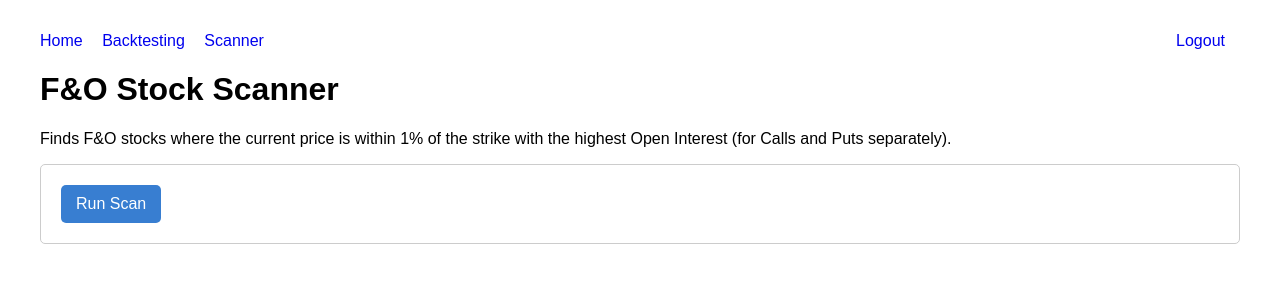
After one commit to nileshumbare3-commits/KITE-LOGIN-PAGE, a Flask app: template templates/scanner.html in a window 1280 px wide. The commit adds this page. Shown: the top 300 px of the page. Run offline with Flask 3, Linux system fonts and the light colour scheme; the template is opened without the code that fills it, so the values that code supplies are empty.

Commit message:
feat: Add F&O stock scanner for high OI strikes
This commit adds a new scanner feature to the trading terminal.

Key features:
- A new `/scanner` route and `scanner.html` template provide the user interface.
- A 'Run Scan' button initiates the scanning process.
- The backend `run_scanner` function efficiently processes all F&O stocks:
  - It identifies the nearest monthly expiry for all stock options.
  - It fetches the LTP for all underlying stocks in a single batch API call.
  - It uses pandas `groupby` to efficiently process options for each stock.
  - It finds the Call strike and the Put strike with the highest Open Interest for each stock.
  - It identifies and returns stocks where the LTP is within 1% of either of these high-OI strikes.
- The results are displayed in a clear table on the scanner page.

```diff
--- a/app.py
+++ b/app.py
@@ -96,6 +96,21 @@ def backtest():
             return render_template("backtest.html", error=str(e))
     return render_template("backtest.html", results=None)
 
+@app.route("/scanner", methods=["GET", "POST"])
+def scanner():
+    if "access_token" not in session:
+        return redirect("/")
+
+    if request.method == "POST":
+        try:
+            results = run_scanner()
+            return render_template("scanner.html", results=results)
+        except Exception as e:
+            return render_template("scanner.html", error=str(e))
+
+    return render_template("scanner.html", results=None)
+
+
 @app.route("/api/search-instruments")
 def search_instruments():
     global instrument_cache
@@ -111,8 +126,89 @@ def search_instruments():
     except Exception as e:
         return jsonify({"error": str(e)}), 500
 
+# --- Scanner Logic ---
+def run_scanner():
+    """
+    Scans F&O stocks to find ones where the LTP is near the highest OI strike.
+    """
+    global instrument_cache
+    if instrument_cache is None:
+        raise Exception("Instrument cache is not available. Please log in again.")
+
+    kite.set_access_token(session["access_token"])
+
+    # 1. Filter for F&O stock options
+    nfo_options = instrument_cache[instrument_cache['segment'] == 'NFO-OPT'].copy()
+    excluded_symbols = ['NIFTY', 'BANKNIFTY', 'FINNIFTY', 'MIDCPNIFTY']
+    nfo_options = nfo_options[~nfo_options['name'].isin(excluded_symbols)]
+
+    # 2. Find the single nearest monthly expiry date
+    nfo_options['expiry'] = pd.to_datetime(nfo_options['expiry'])
+    future_expiries = nfo_options[nfo_options['expiry'] > datetime.now()].sort_values('expiry')
+    if future_expiries.empty:
+        return []
+    nearest_expiry = future_expiries['expiry'].min()
+
+    # 3. Filter options for that nearest expiry
+    target_options = nfo_options[nfo_options['expiry'] == nearest_expiry]
+
+    # 4. Get all unique underlying stock symbols and their tokens
+    underlying_symbols = target_options['name'].unique()
+    equity_instruments = instrument_cache[
+        (instrument_cache['name'].isin(underlying_symbols)) &
+        (instrument_cache['exchange'] == 'NSE')
+    ]
+    # Create a mapping from stock name to its exchange token (e.g., 'RELIANCE' -> 'NSE:RELIANCE')
+    equity_tokens = {inst['name']: f"{inst['exchange']}:{inst['tradingsymbol']}" for _, inst in equity_instruments.iterrows()}
+
+    if not equity_tokens:
+        return []
+
+    # 5. Get LTP for all underlying stocks in a single batch call
+    ltp_data = kite.ltp(list(equity_tokens.values()))
+
+    found_stocks = []
+
+    # 6. Group options by stock symbol and process each group
+    for symbol, group in target_options.groupby('name'):
+        ltp_info = ltp_data.get(equity_tokens.get(symbol))
+        if not ltp_info:
+            continue
+        ltp = ltp_info['last_price']
+
+        calls = group[group['instrument_type'] == 'CE']
+        puts = group[group['instrument_type'] == 'PE']
+
+        if calls.empty or puts.empty:
+            continue
+
+        # Find highest OI strikes
+        high_oi_call = calls.loc[calls['open_interest'].idxmax()]
+        high_oi_put = puts.loc[puts['open_interest'].idxmax()]
+
+        call_strike = high_oi_call['strike']
+        put_strike = high_oi_put['strike']
+
+        # 7. Check condition and add to results
+        reason = ""
+        if abs(ltp - call_strike) / call_strike <= 0.01:
+            reason = f"LTP is within 1% of the highest OI Call strike ({call_strike})"
+        elif abs(ltp - put_strike) / put_strike <= 0.01:
+            reason = f"LTP is within 1% of the highest OI Put strike ({put_strike})"
+
+        if reason:
+            found_stocks.append({
+                "symbol": symbol,
+                "ltp": ltp,
+                "high_oi_call_strike": call_strike,
+                "high_oi_put_strike": put_strike,
+                "reason": reason
+            })
+
+    return found_stocks
+
+
 # --- Backtesting Logic ---
-
 def run_backtest(instrument_token, from_date_str, to_date_str, stop_loss, target,
                  use_tsl, tsl_mode, tsl_fixed_amount, tsl_ema_period, timeframe, allow_reentry):
     kite.set_access_token(session["access_token"])
@@ -132,7 +228,6 @@ def run_backtest(instrument_token, from_date_str, to_date_str, stop_loss, target
         trade_day_df = day_df[day_df['date'].dt.time >= pd.to_datetime("09:30").time()].copy()
         if trade_day_df.empty: continue
 
-        # --- Final, Correct Band Calculation Logic ---
         first_candle = trade_day_df.iloc[0]
         opening_range_high = first_candle['high']
         opening_range_low = first_candle['low']
--- a/templates/backtest.html
+++ b/templates/backtest.html
@@ -33,6 +33,7 @@
         <div class="nav">
             <a href="/home">Home</a>
             <a href="/backtest">Backtesting</a>
+            <a href="/scanner">Scanner</a>
             <a href="/logout" style="float: right;">Logout</a>
         </div>
 
--- a/templates/home.html
+++ b/templates/home.html
@@ -35,6 +35,7 @@
         <div class="nav" style="text-align: center; margin-bottom: 20px;">
             <a href="/home">Home</a>
             <a href="/backtest">Backtesting</a>
+            <a href="/scanner">Scanner</a>
             <a href="/logout" style="float: right;">Logout</a>
         </div>
         <h1>Welcome, {{ user.user_name }}!</h1>
--- /dev/null
+++ b/templates/scanner.html
@@ -0,0 +1,80 @@
+<!DOCTYPE html>
+<html lang="en">
+<head>
+    <meta charset="UTF-8">
+    <meta name="viewport" content="width=device-width, initial-scale=1.0">
+    <title>F&O Stock Scanner</title>
+    <style>
+        body { font-family: sans-serif; margin: 2em; }
+        .container { max-width: 1200px; margin: auto; }
+        .form-container, .results-container { border: 1px solid #ccc; padding: 20px; border-radius: 5px; margin-bottom: 20px; }
+        .btn { padding: 10px 15px; border: none; border-radius: 5px; cursor: pointer; font-size: 16px; }
+        .btn-primary { background-color: #387ed1; color: white; }
+        table { width: 100%; border-collapse: collapse; margin-top: 20px; }
+        th, td { border: 1px solid #ddd; padding: 8px; text-align: left; }
+        th { background-color: #f2f2f2; }
+        .nav { margin-bottom: 20px; }
+        .nav a { margin-right: 15px; text-decoration: none; }
+        .loader { border: 4px solid #f3f3f3; border-top: 4px solid #3498db; border-radius: 50%; width: 30px; height: 30px; animation: spin 1s linear infinite; display: none; }
+        @keyframes spin { 0% { transform: rotate(0deg); } 100% { transform: rotate(360deg); } }
+    </style>
+</head>
+<body>
+    <div class="container">
+        <div class="nav">
+            <a href="/home">Home</a>
+            <a href="/backtest">Backtesting</a>
+            <a href="/scanner">Scanner</a>
+            <a href="/logout" style="float: right;">Logout</a>
+        </div>
+
+        <h1>F&O Stock Scanner</h1>
+        <p>Finds F&O stocks where the current price is within 1% of the strike with the highest Open Interest (for Calls and Puts separately).</p>
+
+        <div class="form-container">
+            <form method="POST" action="/scanner" id="scanner-form">
+                <button type="submit" class="btn btn-primary">Run Scan</button>
+                <div id="loader" class="loader"></div>
+            </form>
+        </div>
+
+        {% if results %}
+        <div class="results-container">
+            <h2>Scan Results ({{ results|length }} stocks found)</h2>
+            {% if results %}
+            <table>
+                <thead>
+                    <tr>
+                        <th>Stock Symbol</th>
+                        <th>LTP</th>
+                        <th>Highest OI Call Strike</th>
+                        <th>Highest OI Put Strike</th>
+                        <th>Reason</th>
+                    </tr>
+                </thead>
+                <tbody>
+                    {% for stock in results %}
+                    <tr>
+                        <td>{{ stock.symbol }}</td>
+                        <td>{{ "%.2f"|format(stock.ltp) }}</td>
+                        <td>{{ stock.high_oi_call_strike }}</td>
+                        <td>{{ stock.high_oi_put_strike }}</td>
+                        <td>{{ stock.reason }}</td>
+                    </tr>
+                    {% endfor %}
+                </tbody>
+            </table>
+            {% else %}
+            <p>No stocks found matching the criteria.</p>
+            {% endif %}
+        </div>
+        {% endif %}
+    </div>
+
+    <script>
+        document.getElementById('scanner-form').addEventListener('submit', function() {
+            document.getElementById('loader').style.display = 'block';
+        });
+    </script>
+</body>
+</html>
```
